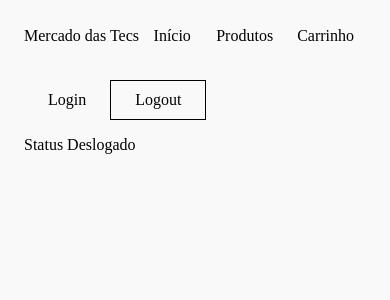
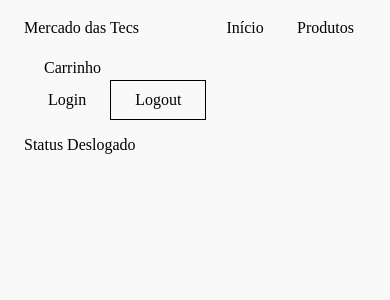
Before and after one commit to MayssaGibs/e-commerce, an Angular app: page / in a window 390 px wide. Shown: the top 300 px of the page. Built offline with nearby package versions, Linux system fonts and the light colour scheme.

Commit message:
style(ui): melhora layout do header com toolbar responsiva e espaçamento

```diff
--- a/src/app/shared/layout/header/header.css
+++ b/src/app/shared/layout/header/header.css
@@ -1,9 +1,11 @@
 mat-toolbar {
-position: sticky;
-top: 0;
-z-index: 1000;
+display: flex;
+flex-wrap: wrap;
 }
 
 .flex-spacer{
 flex: 1 1 auto;
 }
+button{
+    margin-left: 8px;
+}
```
